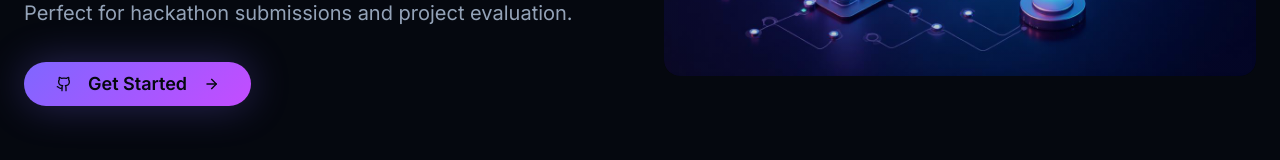
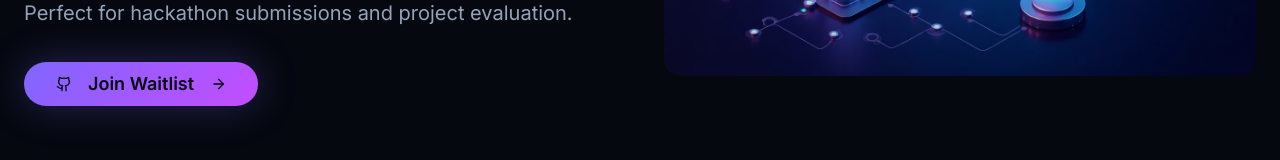
Before and after one commit to harkaransohal/uplix-client, a React (Vite) app: page / in a window 1280 px wide. Shown: the part 531-691 px from the top of the page. Built offline with nearby package versions, Linux system fonts and the light colour scheme; the HTML template or start-up script is replaced by a standard one.

Commit message:
Code edited in Lovable Code Editor

```diff
--- a/src/components/HeroSection.tsx
+++ b/src/components/HeroSection.tsx
@@ -69,7 +69,7 @@ const HeroSection = () => {
                   className="inline-flex items-center space-x-2"
                 >
                   <Github className="w-5 h-5" />
-                  <span>Get Started</span>
+                  <span>Join Waitlist</span>
                   <motion.div
                     className="ml-1"
                     animate={{ x: [0, 4, 0] }}
```
